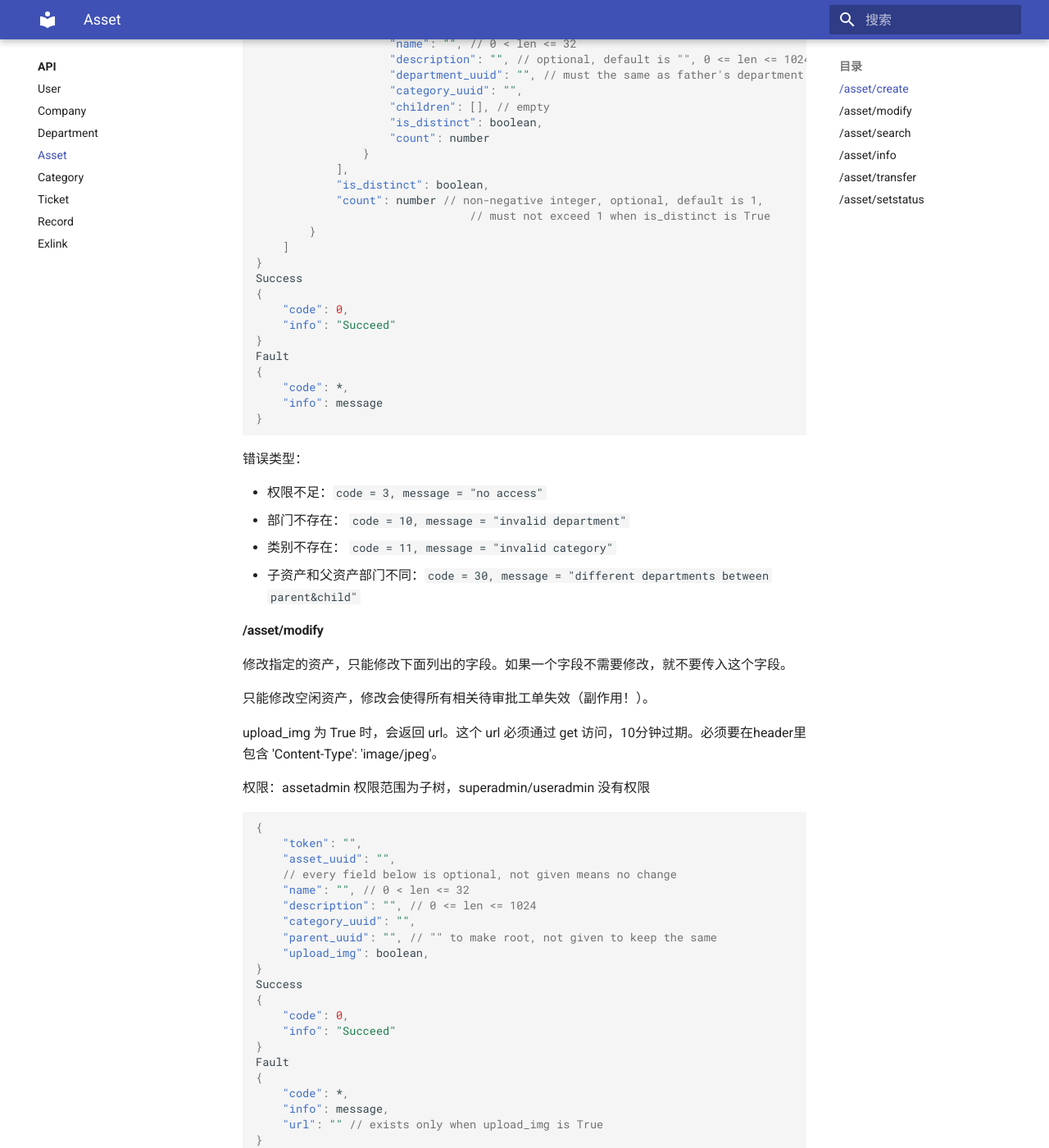
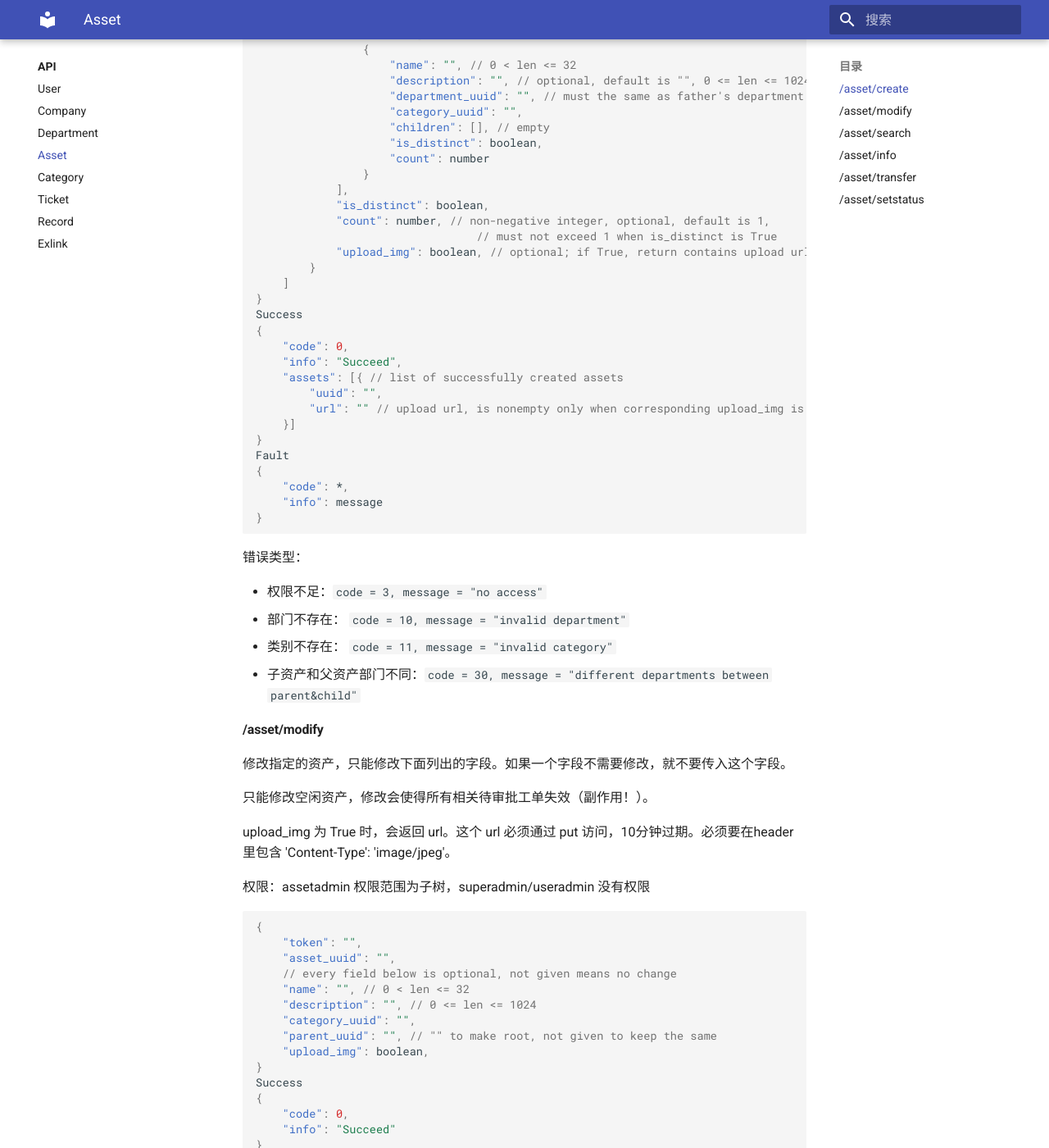
Before and after one commit to kuritas/asseta-docs, an MkDocs documentation site: the page built from docs/API/asset.md, in a window 1280 px wide and 1400 px high, scrolled down 584 px. Shown: the whole window at 82% size. Built offline with MkDocs 1.6.1 and Material for MkDocs 9.7.7, drawn with Linux system fonts in a browser that asks for light colours; some of the changed text lies outside the part shown.

Commit message:
add: asset/create oss

```diff
--- a/docs/API/asset.md
+++ b/docs/API/asset.md
@@ -5,7 +5,7 @@
 
 #### /asset/create
 
-导入资产
+导入资产。通过包含 "upload_img": True 来获取传图链接。这个 url 必须通过 put 访问，10分钟过期。必须要在header里包含 'Content-Type': 'image/jpeg'。
 
 权限：assetadmin 权限范围为子树，superadmin/useradmin 没有权限
 
@@ -30,15 +30,20 @@
 				}
 			],
 			"is_distinct": boolean,
-			"count": number // non-negative integer, optional, default is 1,
-					            // must not exceed 1 when is_distinct is True
+			"count": number, // non-negative integer, optional, default is 1,
+					             // must not exceed 1 when is_distinct is True
+			"upload_img": boolean, // optional; if True, return contains upload url
 		}
 	]
 }
 Success
 {
 	"code": 0,
-	"info": "Succeed"
+	"info": "Succeed",
+	"assets": [{ // list of successfully created assets
+		"uuid": "",
+		"url": "" // upload url, is nonempty only when corresponding upload_img is True
+	}]
 }
 Fault
 {
@@ -61,7 +66,7 @@ Fault
 
 只能修改空闲资产，修改会使得所有相关待审批工单失效（副作用！）。
 
-upload_img 为 True 时，会返回 url。这个 url 必须通过 get 访问，10分钟过期。必须要在header里包含 'Content-Type': 'image/jpeg'。
+upload_img 为 True 时，会返回 url。这个 url 必须通过 put 访问，10分钟过期。必须要在header里包含 'Content-Type': 'image/jpeg'。
 
 权限：assetadmin 权限范围为子树，superadmin/useradmin 没有权限
 
```
